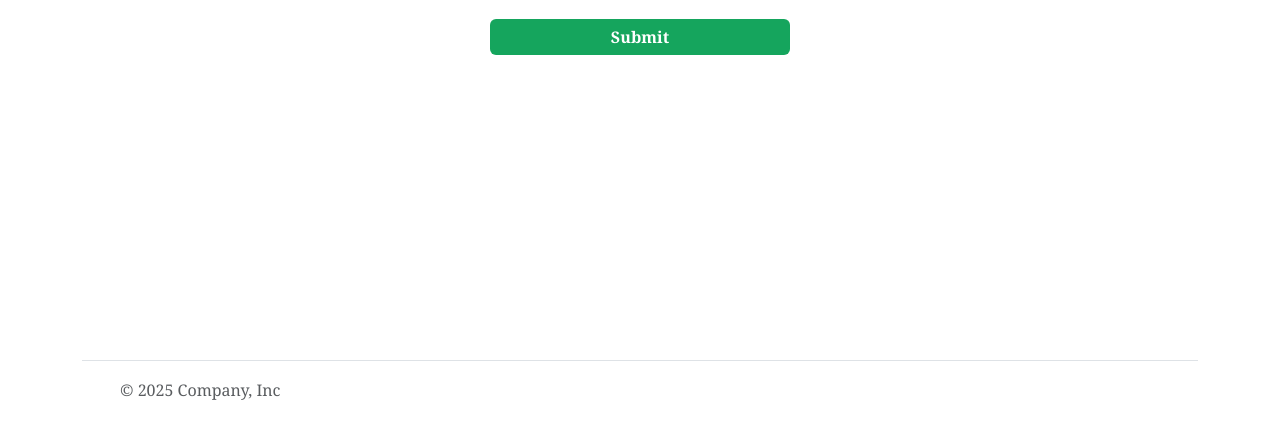
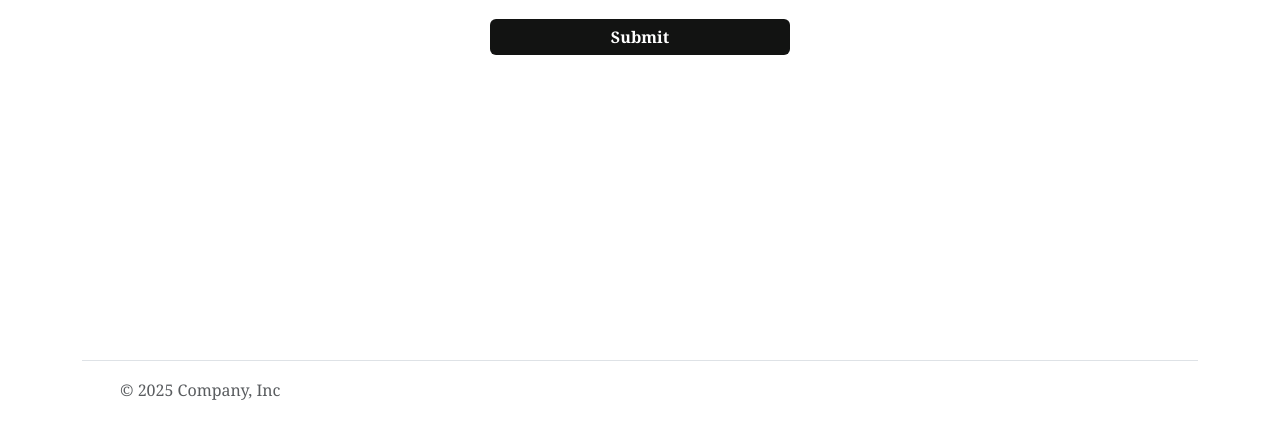
Before and after one commit to deepali-kadway/fitness-tracker, a website: page client/html/logmeals.html in a window 1280 px wide. Shown: the part 357-800 px from the top of the page. Drawn offline with nearby package versions, Linux system fonts and the light colour scheme.

Commit message:
updated bg color for button

```diff
--- a/client/html/logmeals.html
+++ b/client/html/logmeals.html
@@ -37,7 +37,7 @@
         color: rgb(0, 0, 0);
       }
       #mealSubmit{
-        width: 300px; max-width: 90%; background-color: rgb(21, 165, 93);
+        width: 300px; max-width: 90%; background-color: rgb(18, 19, 18);
         border: none;
         font-weight: bold;
       }
```
